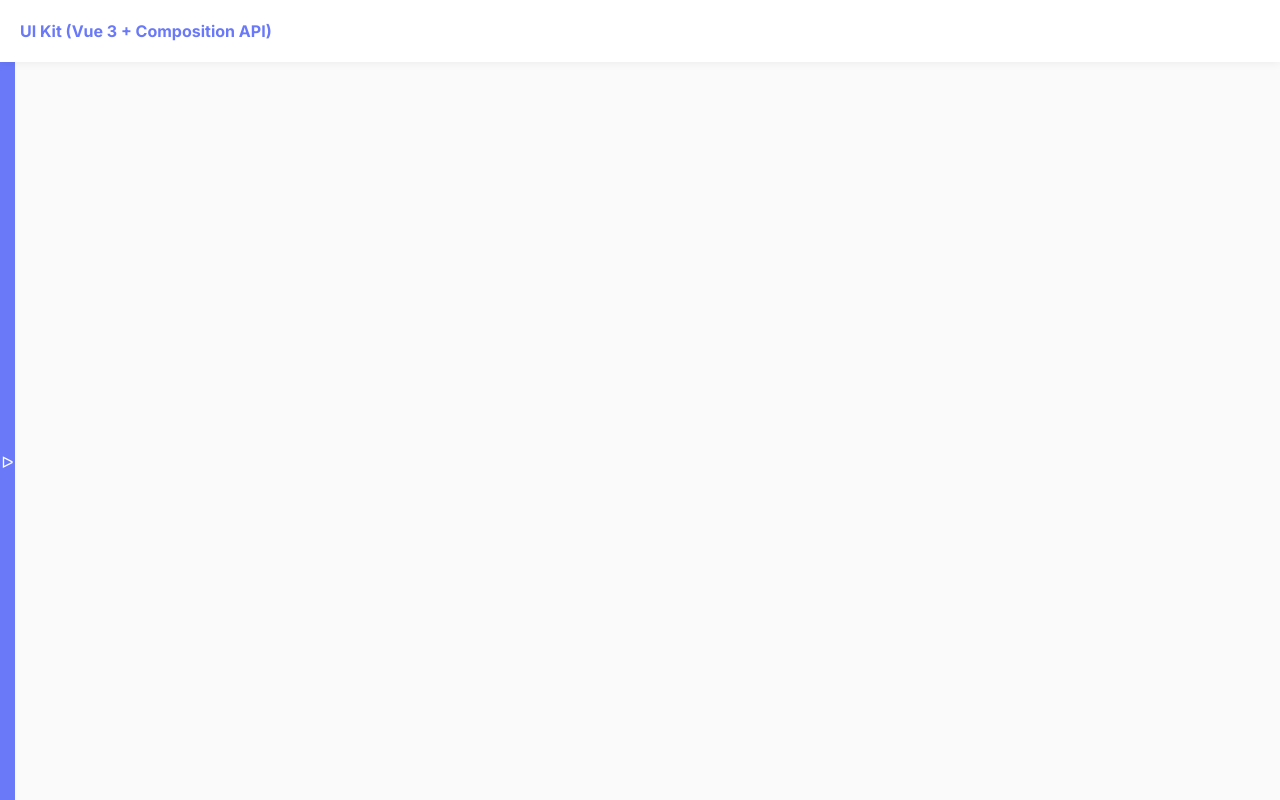
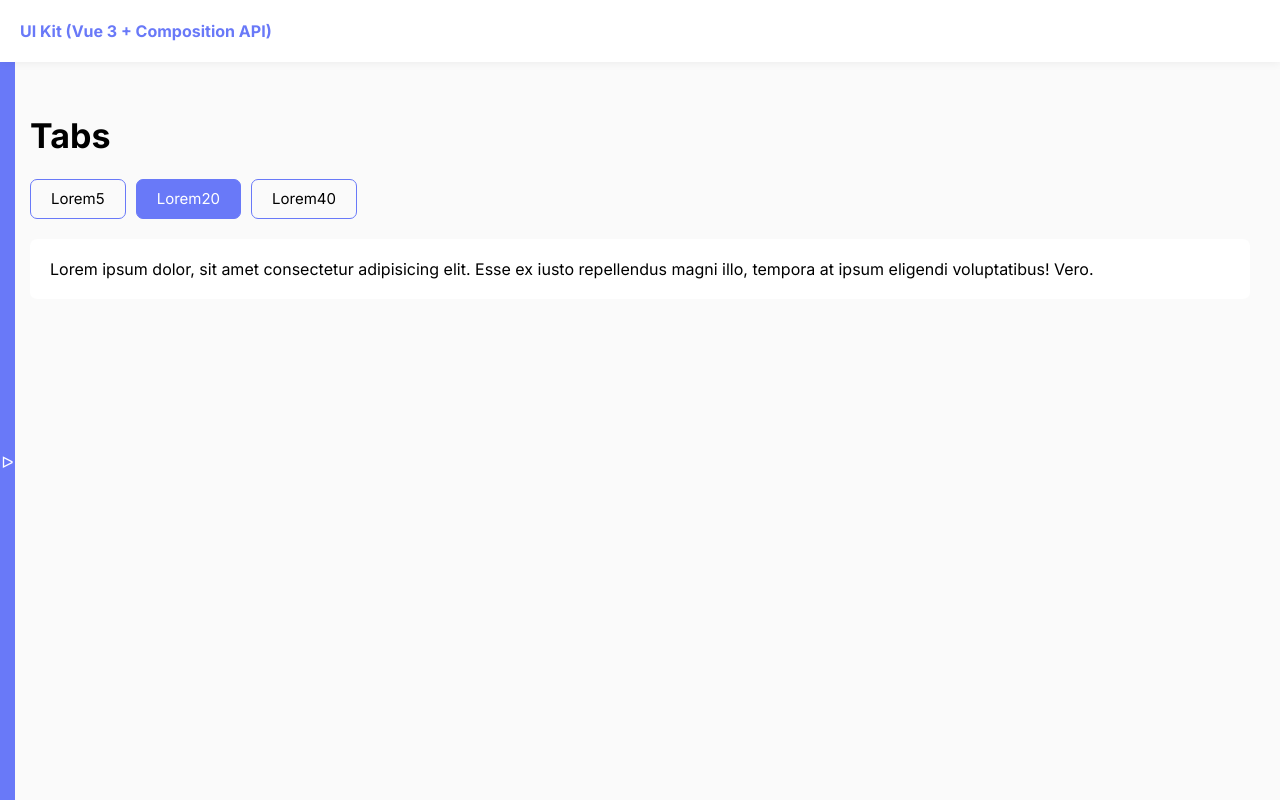
Before and after one commit to benny214/uikit-vue3, a Vue app: page /tabs in a window 1280 px wide. Built offline with nearby package versions, Linux system fonts and the light colour scheme.

Commit message:
Табы

```diff
--- /dev/null
+++ b/src/components/Tabs.vue
@@ -0,0 +1,65 @@
+<template>
+  <div class="tab__nav">
+    <span
+      v-for="tab in names"
+      :key="tab.name"
+      :class="['tab__nav-item', {'selected': tab.name === selectedTab}]"
+      @click="clickOnTab(tab.name)">{{ tab.label }}</span>
+  </div>
+  <div class="tab__content">
+    <slot/>
+  </div>
+</template>
+<script setup>
+const props = defineProps ({
+  names:  {
+    type: Array,
+    required: true
+  },
+  selectedTab: {
+    type: String,
+    required: false
+  }
+})
+
+const emit = defineEmits(['changeTab'])
+
+const clickOnTab = (tabName) => {
+  emit('changeTab', tabName)
+}
+</script>
+<style lang="scss" scoped>
+  .tab {
+    &__nav {
+      display: flex;
+      align-items: center;
+      margin-bottom: 20px;
+      &-item {
+        height: 40px;
+        display: flex;
+        align-items: center;
+        justify-content: center;
+        margin-right: 10px;
+        border-radius: 7px;
+        cursor: pointer;
+        border: 1px solid var(--primary);
+        padding: 0 20px;
+        font-size: 15px;
+        &:hover {
+          background: var(--primary-hover);
+          color: #fff;
+          transition: 0.2s;
+        }
+        &.selected {
+          background: var(--primary);
+          color: #fff;
+        }
+      }
+    }
+    &__content {
+      padding: 20px;
+      border-radius: 7px;
+      background: #fff;
+    }
+  }
+</style>
--- a/src/components/layout/Sidebar.vue
+++ b/src/components/layout/Sidebar.vue
@@ -24,6 +24,7 @@ const links = ref([
   { name: "Radiobutton", href: "/radiobutton" },
   { name: "Progress", href: "/progress" },
   { name: "Input", href: "/input" },
+  { name: "Tabs", href: "/tabs" },
 ]);
 </script>
 <style lang="scss" scoped>
--- a/src/router/index.js
+++ b/src/router/index.js
@@ -6,6 +6,7 @@ import Checkbox from '@/views/Checkbox.vue'
 import Radiobutton from '@/views/Radiobutton.vue'
 import Progress from '@/views/Progress.vue'
 import Input from '@/views/Input.vue'
+import Tabs from '@/views/Tabs.vue'
 
 const router = createRouter({
   history: createWebHistory(),
@@ -45,6 +46,11 @@ const router = createRouter({
       name: 'Input',
       component: Input
     },
+    {
+      path: '/tabs',
+      name: 'Tabs',
+      component: Tabs
+    }
   ]
 })
 
--- /dev/null
+++ b/src/views/Tabs.vue
@@ -0,0 +1,31 @@
+<template>
+  <h1 class="heading-1">Tabs</h1>
+  <Tabs
+    :names="tabs"
+    :selectedTab="selectedTab"
+    @changeTab="changeTab">
+    <div v-if="selectedTab === 'First'">Lorem ipsum dolor sit amet.</div>
+    <div v-if="selectedTab === 'Second'">Lorem ipsum dolor, sit amet consectetur adipisicing elit. Esse ex iusto repellendus magni illo, tempora at ipsum eligendi voluptatibus! Vero.</div>
+    <div v-if="selectedTab === 'Third'">Lorem ipsum dolor, sit amet consectetur adipisicing elit. Et maiores excepturi velit nemo ab quaerat laboriosam ullam cum consequuntur, accusantium laborum quibusdam illo culpa blanditiis, alias sunt tenetur? Nesciunt ab libero culpa accusantium modi qui voluptas! Consequuntur quisquam voluptatum esse?</div>
+
+  </Tabs>
+</template>
+<script setup>
+import {ref} from 'vue'
+import Tabs from '@/components/Tabs.vue'
+
+const tabs = [
+  {name: 'First', label: 'Lorem5'},
+  {name: 'Second', label: 'Lorem20'},
+  {name: 'Third', label: 'Lorem40'},
+]
+
+const selectedTab = ref('Second')
+
+const changeTab = (tabName) => {
+  selectedTab.value = tabName
+}
+</script>
+<style lang="scss" scoped>
+
+</style>
```
